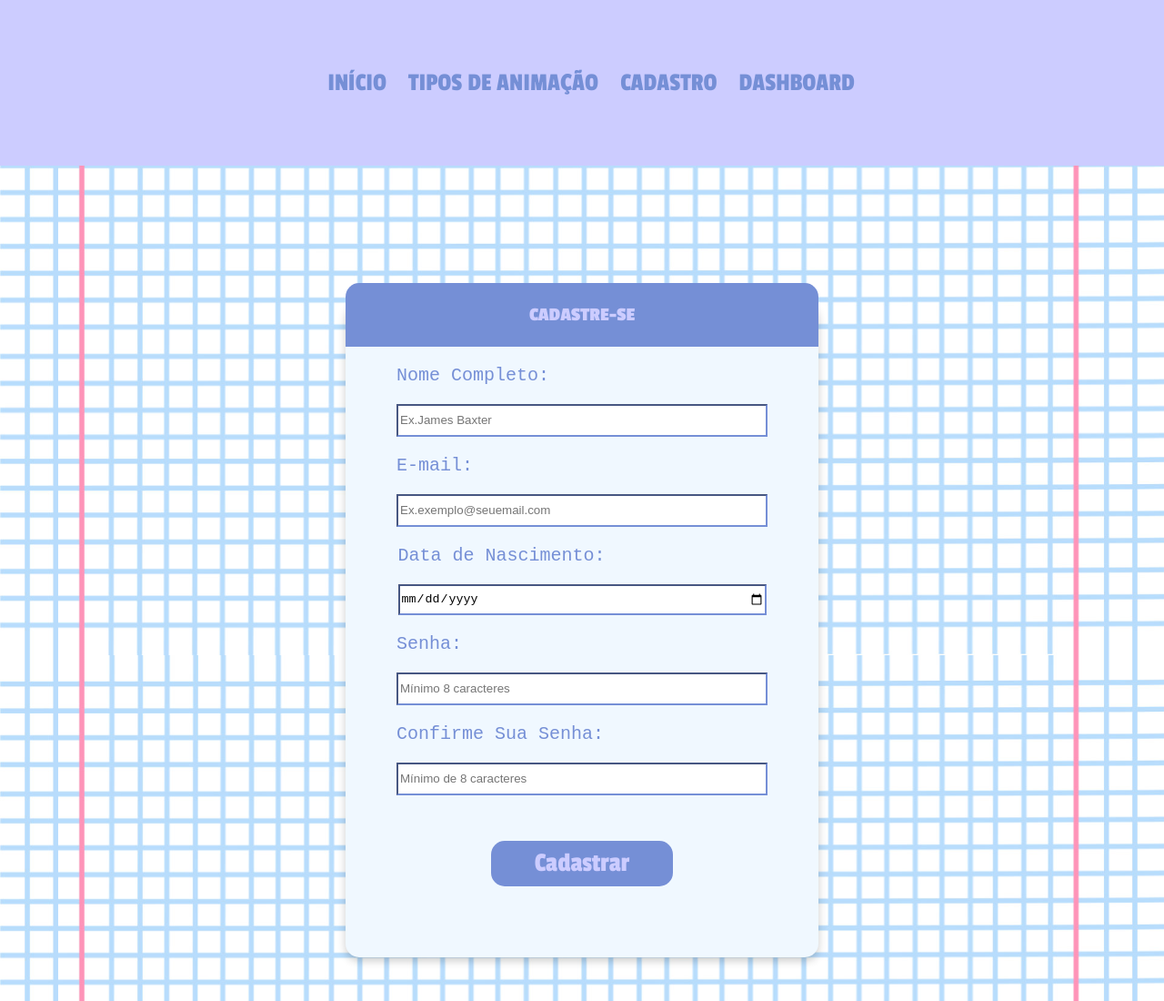
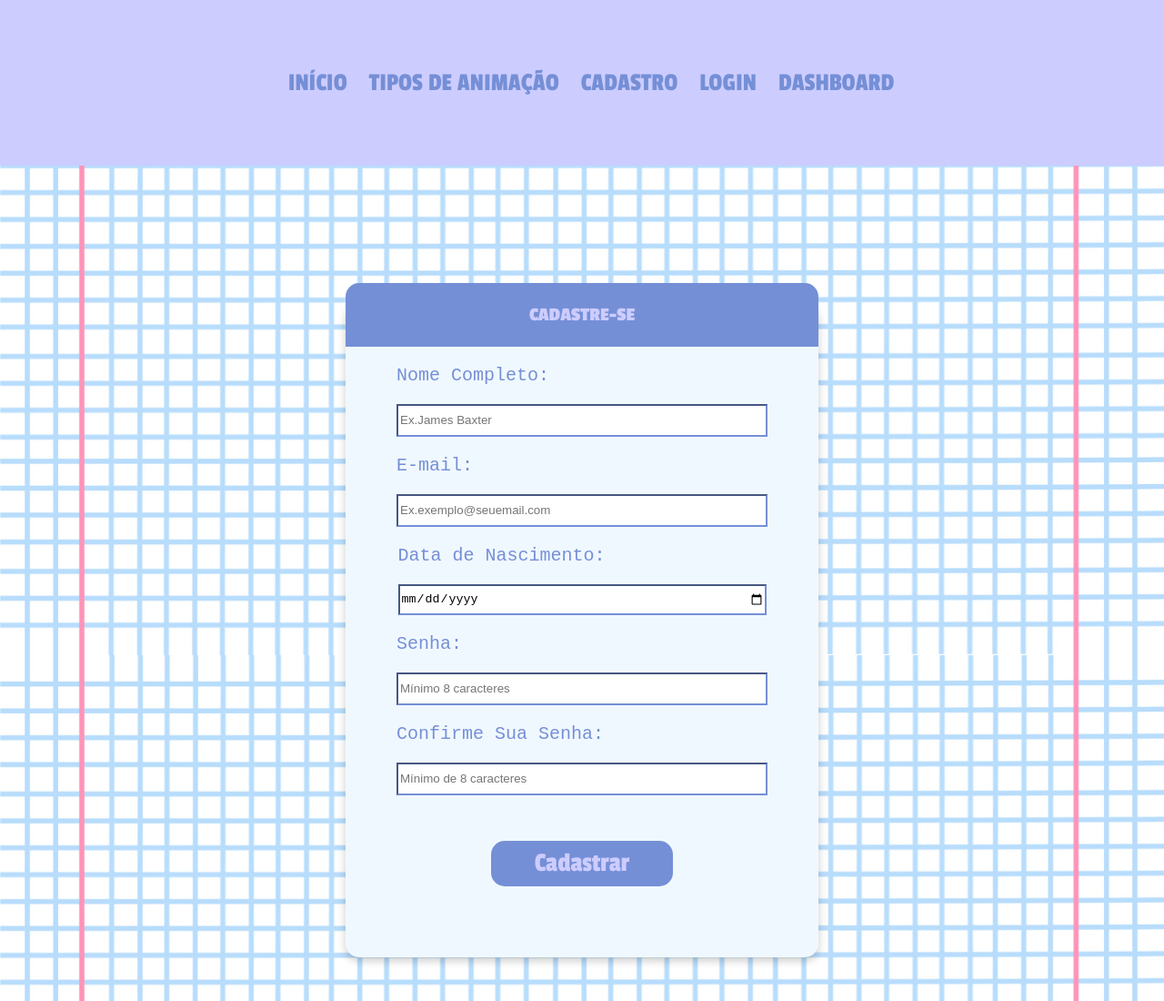
Before and after one commit to beatriziw/Projeto-Individual, a website: page web-data-viz-main/public/pagina de cadastro/paginadecadastro.html in a window 1280 px wide. Shown: the top 1100 px of the page at 91% size. Drawn offline with Linux system fonts and the light colour scheme; files whose address does not match are found by name; a web font is replaced by a local one.

Commit message:
corrigindo nav bar

```diff
--- a/web-data-viz-main/public/pagina de cadastro/paginadecadastro.html
+++ b/web-data-viz-main/public/pagina de cadastro/paginadecadastro.html
@@ -14,6 +14,7 @@
     <a href="#">INÍCIO</a>
     <a href="#">TIPOS DE ANIMAÇÃO</a>
     <a href="#">CADASTRO</a>
+    <a href="#">LOGIN</a>
     <a href="#">DASHBOARD</a>
     </li>
     </ul>
```
Also changed, not shown: web-data-viz-main/public/pagina de login/login.html (+1 -0 lines), web-data-viz-main/public/paginalinicial/paginalinicial.html (+1 -0 lines).
